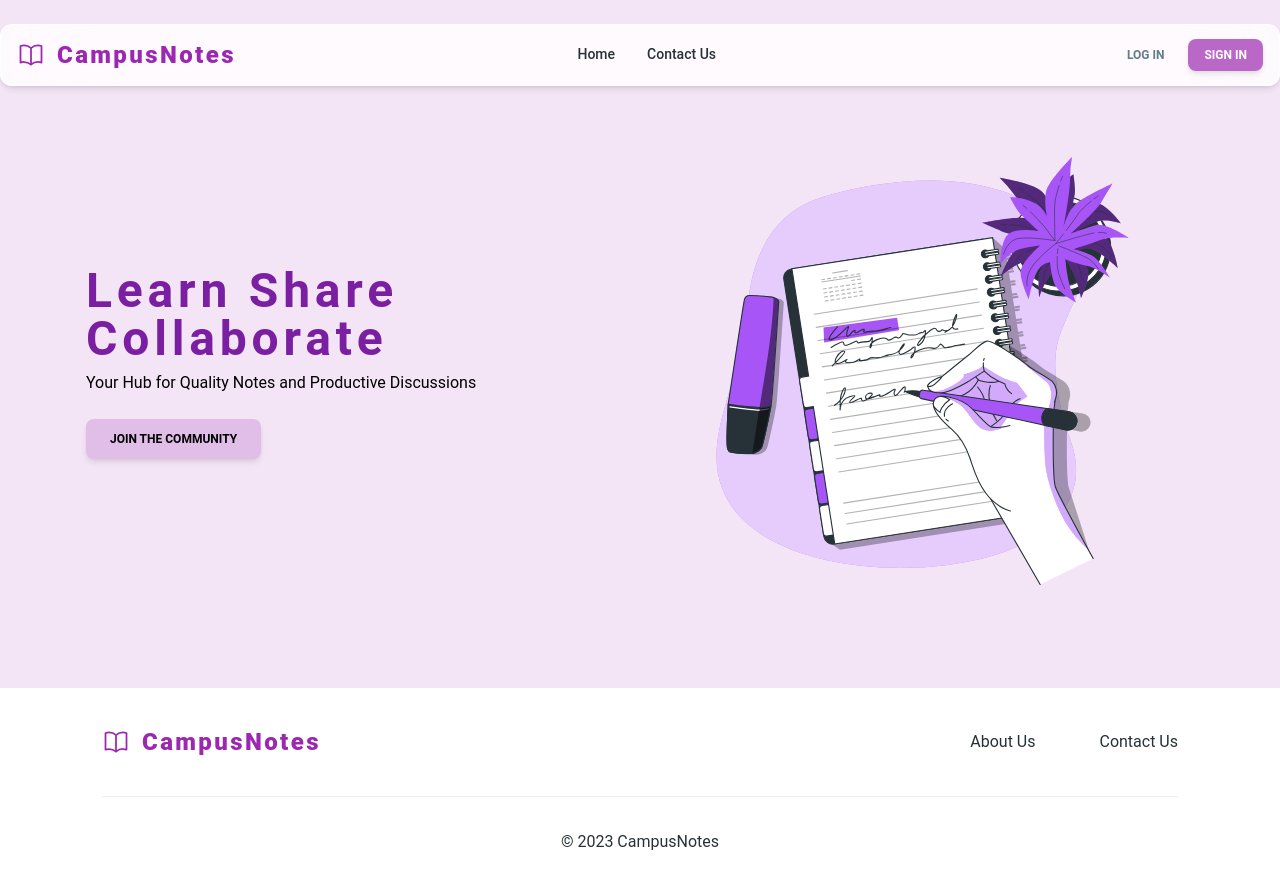
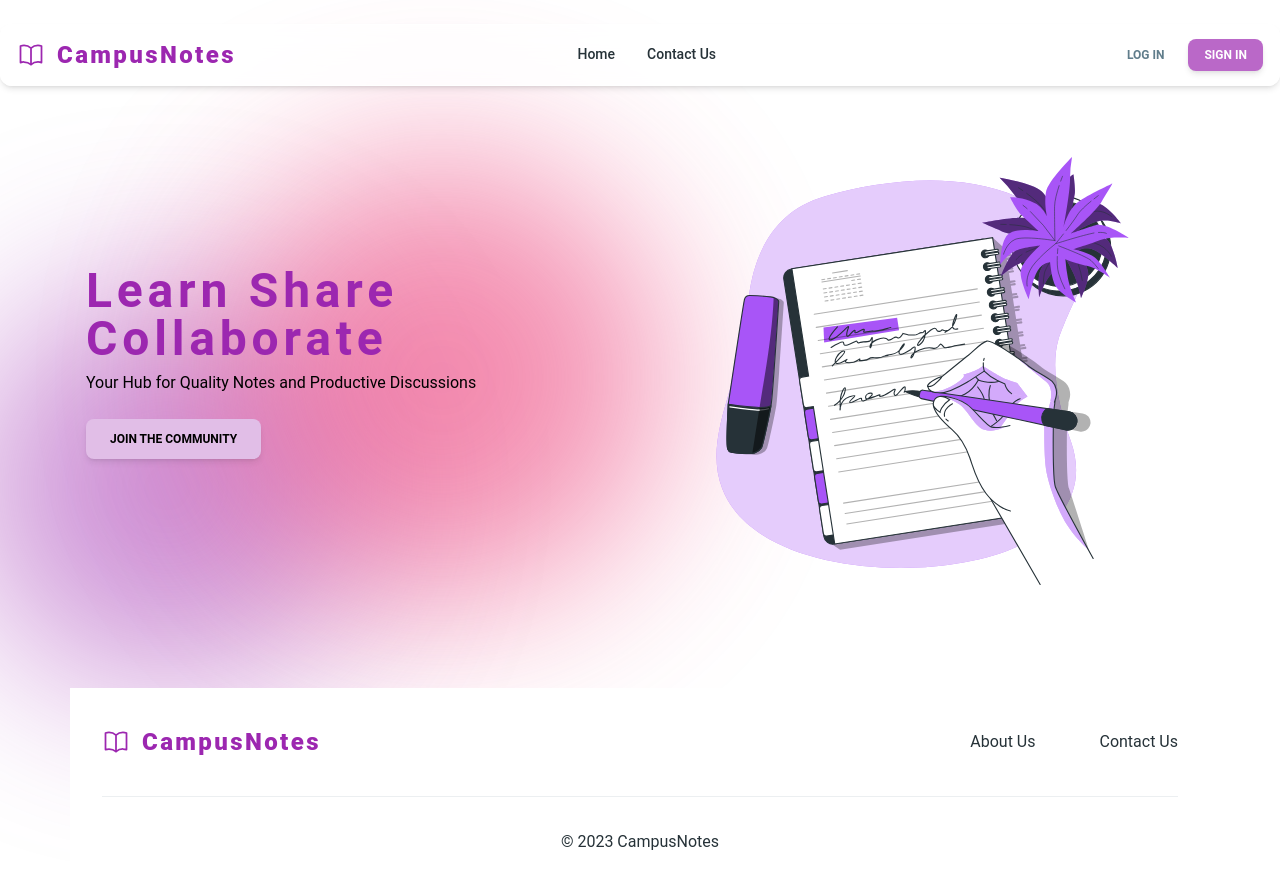
Before and after one commit to CampusNotes/Frontend, a React (Vite) app: page / in a window 1280 px wide. Built offline with nearby package versions, Linux system fonts and the light colour scheme.

Commit message:
animated blob added

```diff
--- a/src/pages/Home.jsx
+++ b/src/pages/Home.jsx
@@ -5,14 +5,18 @@ import { Button } from "@material-tailwind/react";
 
 function Home() {
   return (
-    <>
-      <div className="w-full bg-purple-50 pt-6 sticky top-0">
+    <div className="relative">
+      <div className="w-full pt-6 sticky top-0">
         <Navbarcomponent />
       </div>
-      <div className="bg-purple-50 pb-12">
+      <div className="absolute left-35 top-[20rem] rounded-full w-72 h-72 bg-purple-500 -z-50 filter blur-3xl opacity-50 animate-blob_animate">
+      </div>
+      <div className="absolute left-64 top-[12rem] rounded-full w-80 h-80 bg-pink-400 -z-50 filter blur-3xl opacity-60 animate-blob_animate">
+      </div>
+      <div className="pb-12">
         <section className="container mx-auto px-4 grid grid-cols-1 lg:grid-cols-2">
           <div className="flex flex-col justify-center items-center order-2 lg:order-1 lg:items-start">
-            <div className="w-full mb-2"><h1 className="text-5xl text-center tracking-widest font-bold text-purple-700 lg:text-start">Learn Share Collaborate</h1></div>
+            <div className="w-full mb-2"><h1 className="text-5xl text-center tracking-widest font-bold text-purple-500 lg:text-start">Learn Share Collaborate</h1></div>
             <div className="w-full mb-6"><p className="text-md text-center lg:text-start">Your Hub for Quality Notes and Productive Discussions</p></div>
             <Button className="bg-purple-100 text-black hover:bg-purple-300 hover:text-white">Join the Community</Button>
           </div>
@@ -24,7 +28,7 @@ function Home() {
       <div className="w-full container mx-auto">
         <Footer />
       </div>
-    </>
+    </div>
   )
 }
 
--- a/tailwind.config.js
+++ b/tailwind.config.js
@@ -7,7 +7,20 @@ export default withMT({
     "./src/**/*.{js,ts,jsx,tsx}",
   ],
   theme: {
-    extend: {},
+    extend: {
+      animation: {
+        blob_animate: 'blob 8s ease-in-out infinite'
+      },
+      keyframes: {
+        blob: {
+          '0%': { transform: 'scale(1) translateX(0%) translateY(0%)' },
+          '25%': { transform: 'scale(1.3) translateX(20%) translateY(20%)' },
+          '50%': { transform: 'scale(1.9) translateX(-20%) translateY(-20%)' },
+          '75%': { transform: 'scale(1.3) translateX(10%) translateY(10%)' },
+          '100%': { transform: 'scale(1) translateX(0%) translateY(0%)' }
+        }
+      }
+    },
   },
   plugins: [],
 })
```
